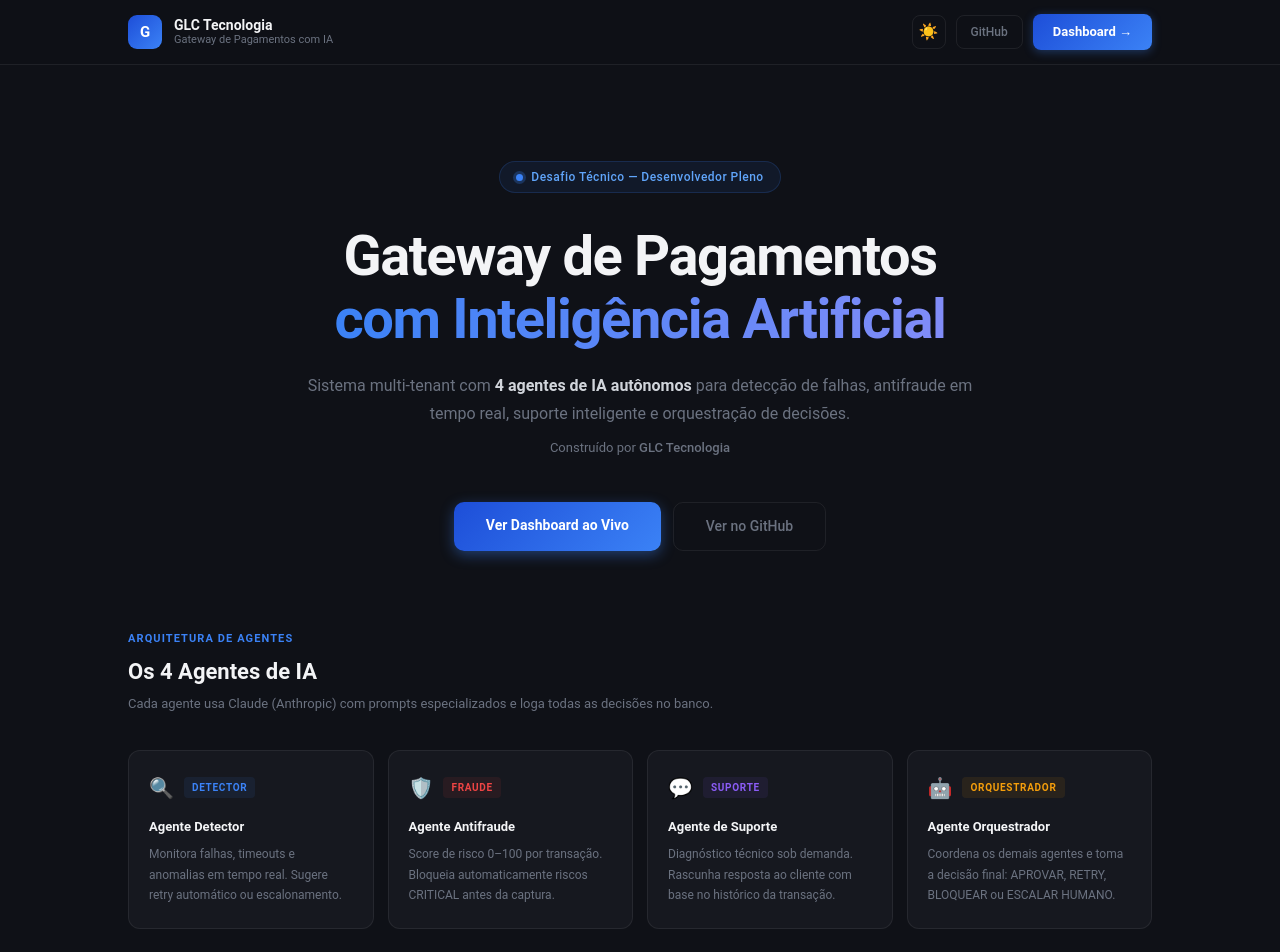
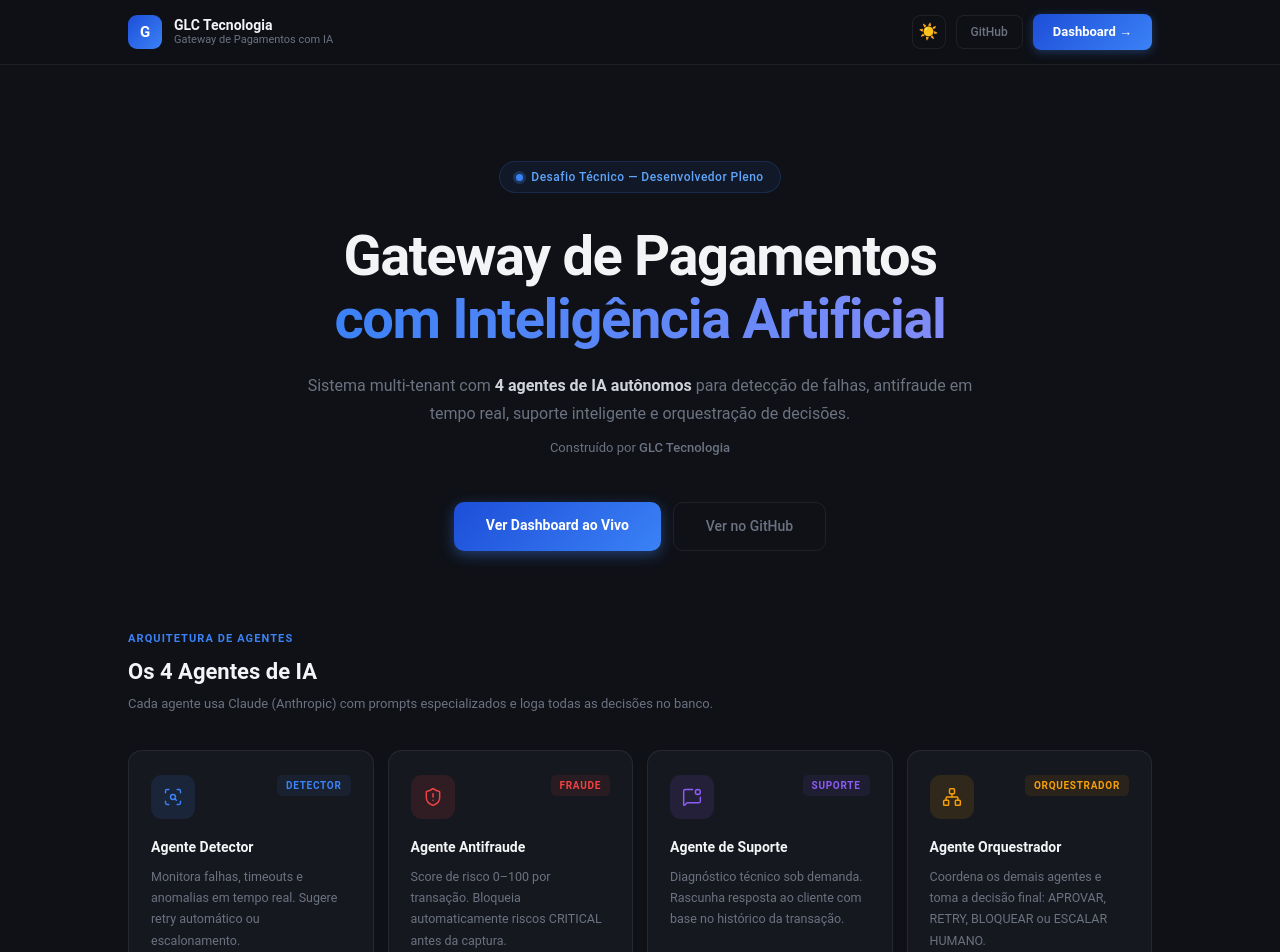
Before and after one commit to cobradev01/gateway_pagamentos_glc, a Next.js app: page / in a window 1280 px wide. Shown: the top 952 px of the page. Built offline with nearby package versions, Linux system fonts and the light colour scheme.

Commit message:
feat: icones Lucide profissionais nos cards dos agentes com fundo colorido

```diff
--- a/src/app/page.tsx
+++ b/src/app/page.tsx
@@ -1,11 +1,23 @@
 import Link from "next/link";
 import { ThemeToggle } from "@/components/ThemeToggle";
+import { ScanSearch, ShieldAlert, MessageSquareDot, Network } from "lucide-react";
+import type { LucideIcon } from "lucide-react";
 
-const agents = [
-  { icon: "🔍", name: "Agente Detector",     tag: "DETECTOR",     tagColor: "#3b82f6", desc: "Monitora falhas, timeouts e anomalias em tempo real. Sugere retry automático ou escalonamento." },
-  { icon: "🛡️", name: "Agente Antifraude",  tag: "FRAUDE",       tagColor: "#ef4444", desc: "Score de risco 0–100 por transação. Bloqueia automaticamente riscos CRITICAL antes da captura." },
-  { icon: "💬", name: "Agente de Suporte",  tag: "SUPORTE",      tagColor: "#8b5cf6", desc: "Diagnóstico técnico sob demanda. Rascunha resposta ao cliente com base no histórico da transação." },
-  { icon: "🤖", name: "Agente Orquestrador", tag: "ORQUESTRADOR", tagColor: "#f59e0b", desc: "Coordena os demais agentes e toma a decisão final: APROVAR, RETRY, BLOQUEAR ou ESCALAR HUMANO." },
+interface Agent {
+  Icon: LucideIcon;
+  iconBg: string;
+  iconColor: string;
+  name: string;
+  tag: string;
+  tagColor: string;
+  desc: string;
+}
+
+const agents: Agent[] = [
+  { Icon: ScanSearch,       iconBg: "rgba(59,130,246,0.12)",  iconColor: "#3b82f6", name: "Agente Detector",     tag: "DETECTOR",     tagColor: "#3b82f6", desc: "Monitora falhas, timeouts e anomalias em tempo real. Sugere retry automático ou escalonamento." },
+  { Icon: ShieldAlert,      iconBg: "rgba(239,68,68,0.12)",   iconColor: "#ef4444", name: "Agente Antifraude",   tag: "FRAUDE",       tagColor: "#ef4444", desc: "Score de risco 0–100 por transação. Bloqueia automaticamente riscos CRITICAL antes da captura." },
+  { Icon: MessageSquareDot, iconBg: "rgba(139,92,246,0.12)",  iconColor: "#8b5cf6", name: "Agente de Suporte",   tag: "SUPORTE",      tagColor: "#8b5cf6", desc: "Diagnóstico técnico sob demanda. Rascunha resposta ao cliente com base no histórico da transação." },
+  { Icon: Network,          iconBg: "rgba(245,158,11,0.12)",  iconColor: "#f59e0b", name: "Agente Orquestrador", tag: "ORQUESTRADOR", tagColor: "#f59e0b", desc: "Coordena os demais agentes e toma a decisão final: APROVAR, RETRY, BLOQUEAR ou ESCALAR HUMANO." },
 ];
 
 const endpoints = [
@@ -124,14 +136,16 @@
               <div
                 key={a.name}
                 className="agent-card"
-                style={{ background: "var(--bg-card)", border: "1px solid var(--border)", borderRadius: 12, padding: "22px 20px", transition: "all 0.2s", cursor: "default", boxShadow: "var(--shadow-card, none)" }}
+                style={{ background: "var(--bg-card)", border: "1px solid var(--border)", borderRadius: 14, padding: "24px 22px", transition: "all 0.2s", cursor: "default", boxShadow: "var(--shadow-card, none)" }}
               >
-                <div style={{ display: "flex", alignItems: "center", gap: 10, marginBottom: 14 }}>
-                  <span style={{ fontSize: 20 }}>{a.icon}</span>
-                  <span style={{ fontSize: 10, fontWeight: 700, letterSpacing: "0.07em", color: a.tagColor, background: `${a.tagColor}15`, padding: "3px 8px", borderRadius: 4 }}>{a.tag}</span>
+                <div style={{ display: "flex", alignItems: "flex-start", justifyContent: "space-between", marginBottom: 18 }}>
+                  <div style={{ width: 44, height: 44, borderRadius: 11, background: a.iconBg, display: "flex", alignItems: "center", justifyContent: "center", flexShrink: 0 }}>
+                    <a.Icon size={20} color={a.iconColor} strokeWidth={1.75} />
+                  </div>
+                  <span style={{ fontSize: 10, fontWeight: 700, letterSpacing: "0.07em", color: a.tagColor, background: `${a.tagColor}15`, padding: "3px 9px", borderRadius: 5 }}>{a.tag}</span>
                 </div>
-                <p style={{ fontSize: 13, fontWeight: 600, color: "var(--text-primary)", marginBottom: 8 }}>{a.name}</p>
-                <p style={{ fontSize: 12, color: "var(--text-muted)", lineHeight: 1.7 }}>{a.desc}</p>
+                <p style={{ fontSize: 14, fontWeight: 600, color: "var(--text-primary)", marginBottom: 8 }}>{a.name}</p>
+                <p style={{ fontSize: 12.5, color: "var(--text-muted)", lineHeight: 1.7 }}>{a.desc}</p>
               </div>
             ))}
           </div>
```
